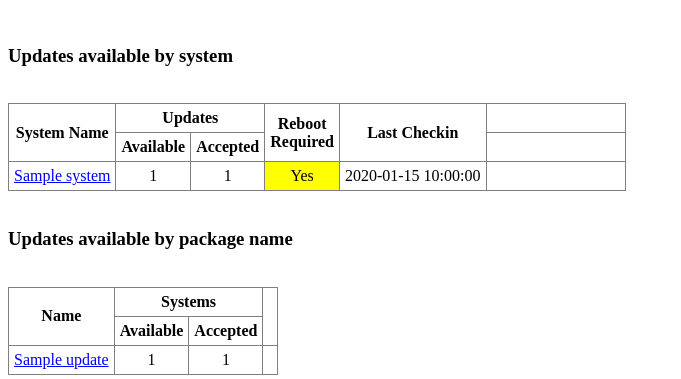
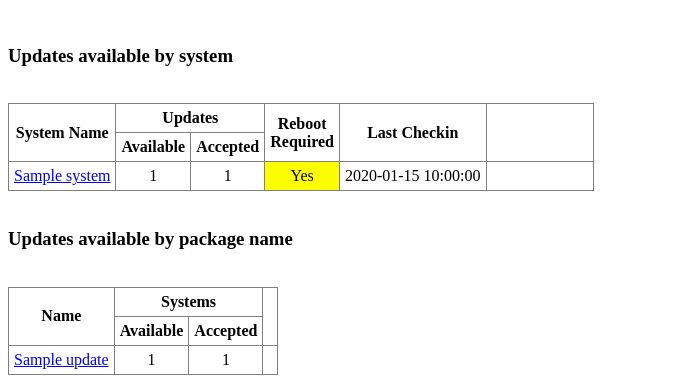
Before and after one commit to njcrawford/forest, a PHP site: page / in a window 1280 px wide. Shown: the top 379 px of the page, without its empty margins (0-681 px from the left). Run offline with PHP 8.4, Linux system fonts and the light colour scheme; tables that the repository leaves empty hold one stand-in row (values such as "Sample post").

Commit message:
Fixed non-collapse CSS

```diff
--- a/server/www/index.php
+++ b/server/www/index.php
@@ -52,7 +52,7 @@ if(mysql_num_rows($systems_result) > 0)
 <h3>Updates available by system</h3>
 <br />
 <table>
-<tr><th rowspan="2">System Name</th><th colspan="2">Updates       </th><th rowspan="2">Reboot<br />Required</th><th rowspan="2">Last Checkin</th><th style="width:8em">&nbsp;</th></tr>
+<tr><th rowspan="2">System Name</th><th colspan="2">Updates       </th><th rowspan="2">Reboot<br />Required</th><th rowspan="2">Last Checkin</th><th rowspan="2" style="width:6em">&nbsp;</th></tr>
 <tr>                                <th>Available</th><th>Accepted</th></tr>
 <?php
 	foreach($systems_final as $this_system)
```
